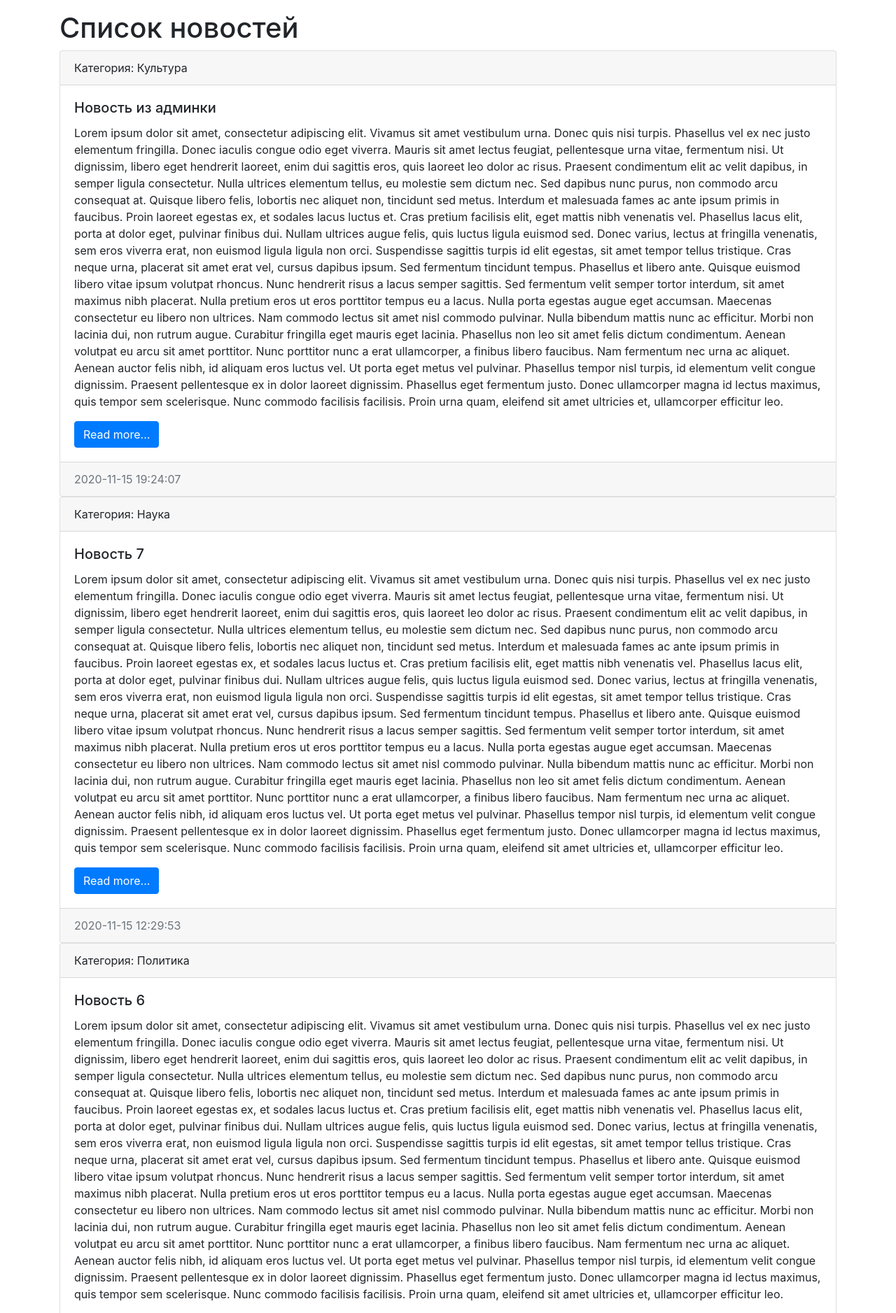
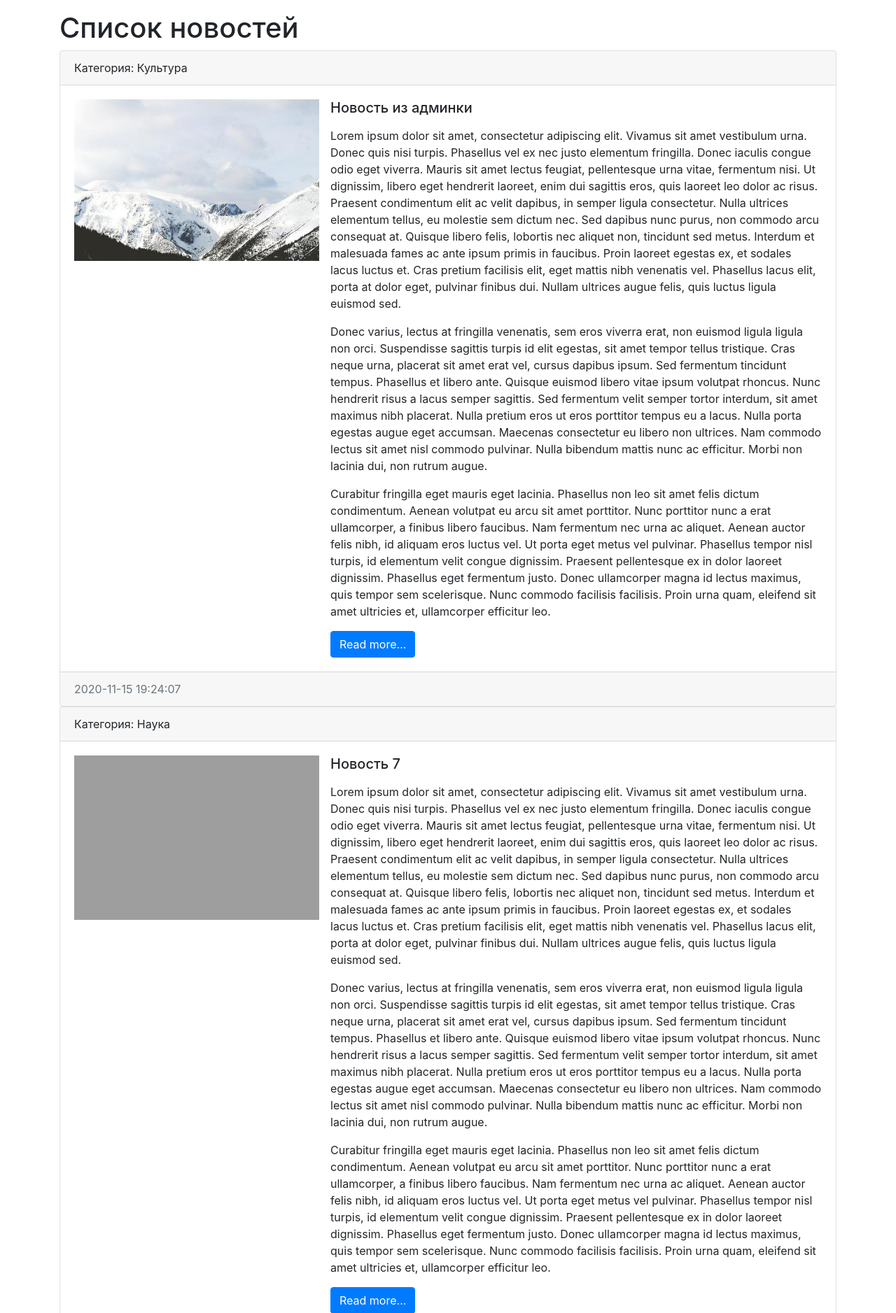
Before and after one commit to KorkhovPavel/learning_django_news, a Django app: page / in a window 1280 px wide. Shown: the part 56-1933 px from the top of the page at 70% size. Run offline with Django 3.2, Linux system fonts and the light colour scheme; data comes from the database, SQL or seed files in the repository; both versions use the stored data as it was after the commit; grey boxes are pictures that could not be loaded.

Commit message:
Directives, tags and filters. Part 2

```diff
--- a/mysite/mysite/urls.py
+++ b/mysite/mysite/urls.py
@@ -16,13 +16,12 @@ Including another URLconf
 from django.conf import settings
 from django.conf.urls.static import static
 from django.contrib import admin
-from django.urls import path,include
+from django.urls import path, include
 
 urlpatterns = [
     path('admin/', admin.site.urls),
     path('', include('news.urls')),
 ]
 
-
 if settings.DEBUG:
-    urlpatterns += static(settings.MEDIA_URL, documet_root = settings.MEDIA_ROOT)
+    urlpatterns += static(settings.MEDIA_URL, document_root=settings.MEDIA_ROOT)
--- a/mysite/news/templates/news/index.html
+++ b/mysite/news/templates/news/index.html
@@ -39,9 +39,18 @@
           Категория: {{ item.category }}
         </div>
         <div class="card-body">
+          <div class="media">
+            {% if item.photo %}
+            <img src="{{ item.photo.url }}" alt="" width="350" class="mr-3">
+            {% else %}
+            <img src="https://picsum.photos/id/1060/350/235/?blur=2" alt="" class="mr-3">
+            {% endif %}
+            <div class="media-body">
               <h5 class="card-title \">{{ item.title }}</h5>
-          <p class="card-text">{{ item.content }}</p>
+              <p class="card-text">{{ item.content|linebreaks }}</p>
               <a href="#" class="btn btn-primary">Read more...</a>
+            </div>
+          </div>
         </div>
         <div class="card-footer text-muted">
           {{ item.created_at|date:"Y-m-d H:i:s" }}
```
Also changed, not shown: mysite/mysite/settings.py (+2 -7 lines), mysite/db.sqlite3, mysite/media/photo/2020/11/16/256-536x354.jpg (added), mysite/news/migrations/0004_auto_20201116_1415.py (added). Lines whose indentation alone changed are shown as unchanged.
